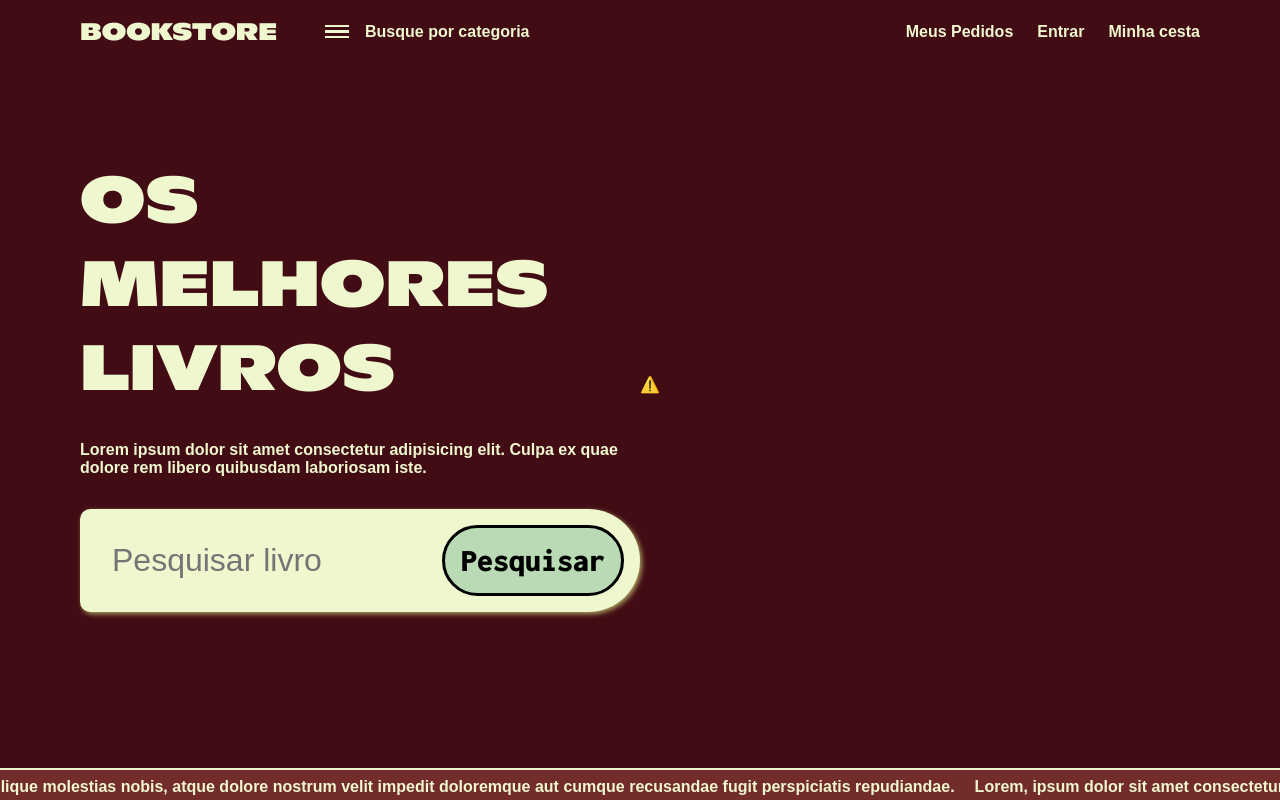
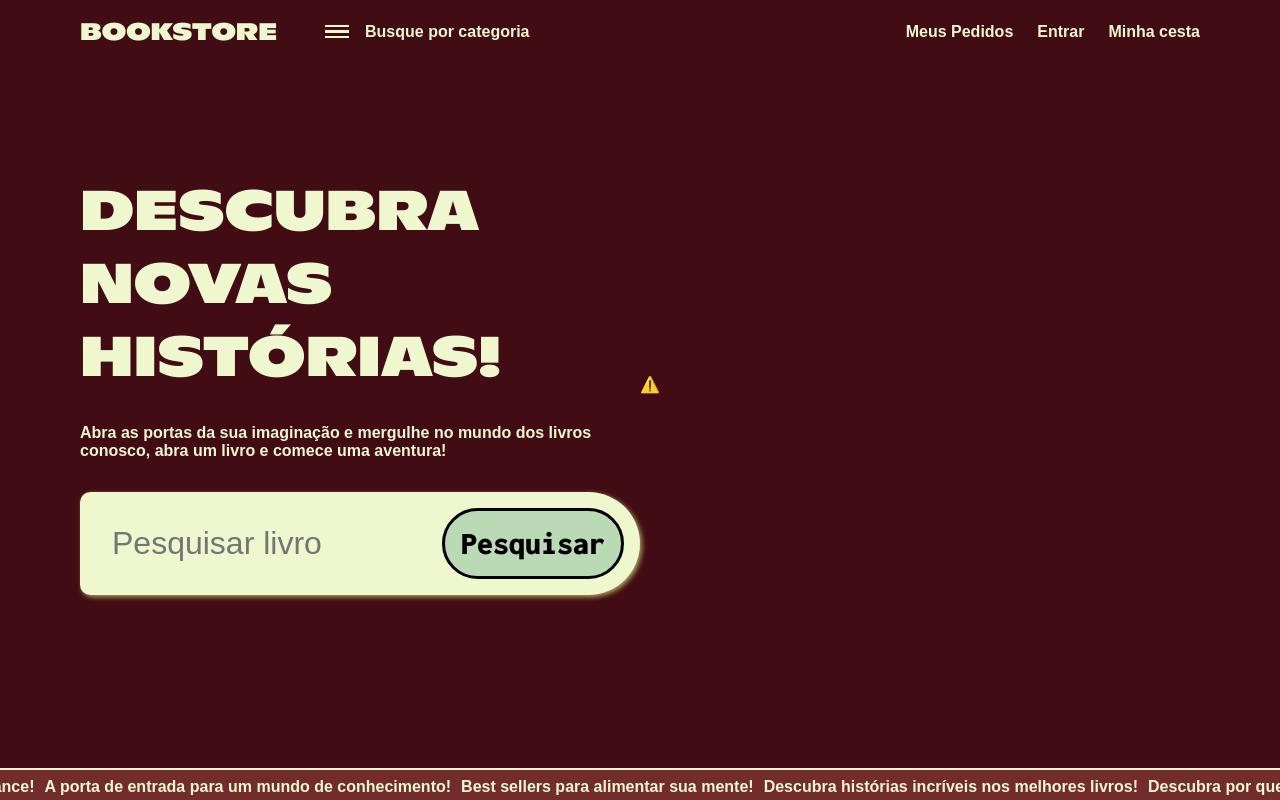
Before and after one commit to NerdyNetwork/backend-livraria, a React (Create React App) app in the folder frontend/: page / in a window 1280 px wide. Shown: the top 800 px of the page. Built offline with nearby package versions, Linux system fonts and the light colour scheme; no server answers.

Commit message:
update(Home): styles'

```diff
--- a/frontend/src/pages/Home/index.tsx
+++ b/frontend/src/pages/Home/index.tsx
@@ -4,14 +4,40 @@ import { Player } from "@lottiefiles/react-lottie-player";
 import { Header } from "../../components/Header";
 
 export const Home = () => {
+  const spamPhrases = [
+    "O sucesso em forma de livro!",
+    "Os melhores livros para enriquecer sua mente!",
+    "Os mais vendidos e amados, agora ao seu alcance!",
+    "A porta de entrada para um mundo de conhecimento!",
+    "Best sellers para alimentar sua mente!",
+    "Descubra histórias incríveis nos melhores livros!",
+    "Descubra por que esses livros são os mais vendidos!",
+    "A leitura que transforma a sua vida!",
+    "Os best sellers que não podem faltar na sua estante!",
+    "Leia os melhores livros e amplie seu universo!",
+    "Os livros mais populares estão aqui!",
+    "Sua dose diária de inspiração está nos melhores livros!",
+    "Best sellers para todas as idades e gostos!",
+    "Aqui, você encontra os melhores livros para transformar seu dia!",
+    "Os livros que estão conquistando o mundo!",
+    "Os melhores livros, a chave para um mundo mais rico!",
+    "Leia os best sellers e faça parte da história!",
+    "Leia os melhores livros e viva novas aventuras a cada página!",
+    "Aqui você encontra os best sellers que vão te surpreender!",
+    "Os melhores livros, uma viagem sem sair do lugar!",
+  ];
+
   return (
     <div>
       <Header />
 
       <div className={styles["container-1"]}>
         <div className={styles.subcontainer}>
-          <h1 className={styles.title}>Os melhores livros</h1>
-          <span>Lorem ipsum dolor sit amet consectetur adipisicing elit. Culpa ex quae dolore rem libero quibusdam laboriosam iste.</span>
+          <p className={styles.title}>Descubra novas histórias!</p>
+          <span>
+            Abra as portas da sua imaginação e mergulhe no mundo dos
+            livros conosco, abra um livro e comece uma aventura!
+          </span>
           <div className={styles["search-input"]}>
             <input type="text" placeholder="Pesquisar livro" />
             <button>Pesquisar</button>
@@ -26,16 +52,12 @@ export const Home = () => {
 
       <div className={styles["infinite-animation"]}>
         <p>
-          <span style={{ margin: "0 20px" }}>
-            Lorem, ipsum dolor sit amet consectetur adipisicing elit. Earum
-            nihil, adipisci, quasi qui explicabo ipsum similique molestias
-            nobis, atque dolore nostrum velit impedit doloremque aut cumque
-            recusandae fugit perspiciatis repudiandae.
+          <span>
+            {spamPhrases.map(v => <span style={{marginRight: 10}}>{v}</span>)}
           </span>
-          Lorem, ipsum dolor sit amet consectetur adipisicing elit. Earum nihil,
-          adipisci, quasi qui explicabo ipsum similique molestias nobis, atque
-          dolore nostrum velit impedit doloremque aut cumque recusandae fugit
-          perspiciatis repudiandae.
+          <span>
+            {spamPhrases.map(v => <span style={{marginRight: 10}}>{v}</span>)}
+          </span>
         </p>
       </div>
 
--- a/frontend/src/pages/Home/styles.module.scss
+++ b/frontend/src/pages/Home/styles.module.scss
@@ -12,7 +12,7 @@
   .subcontainer {
     .title {
       @extend .title;
-      font-size: 4rem;
+      font-size: 3.5rem;
       margin-bottom: 2rem;
     }
 
@@ -81,7 +81,7 @@
 
   p {
     white-space: nowrap;
-    animation: scrollLeft 12s infinite linear;
+    animation: scrollLeft 45s infinite linear;
   }
 }
 
```
